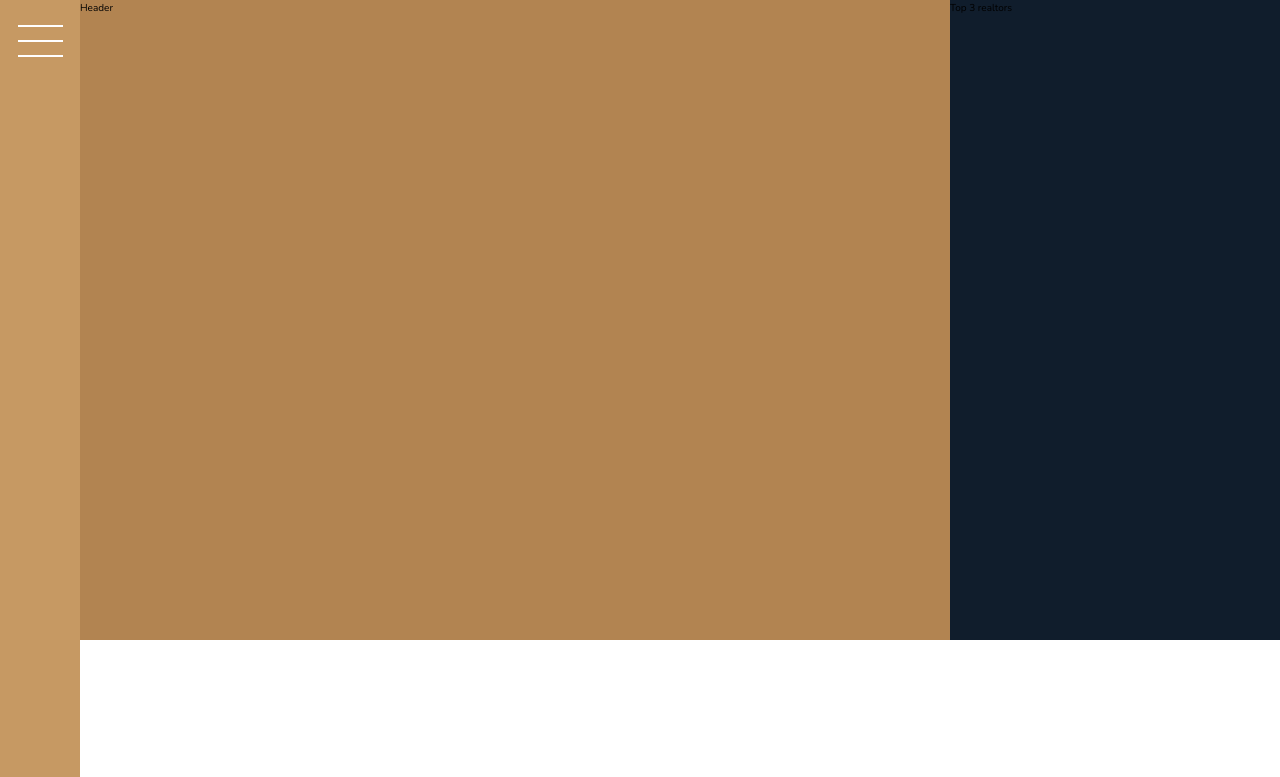
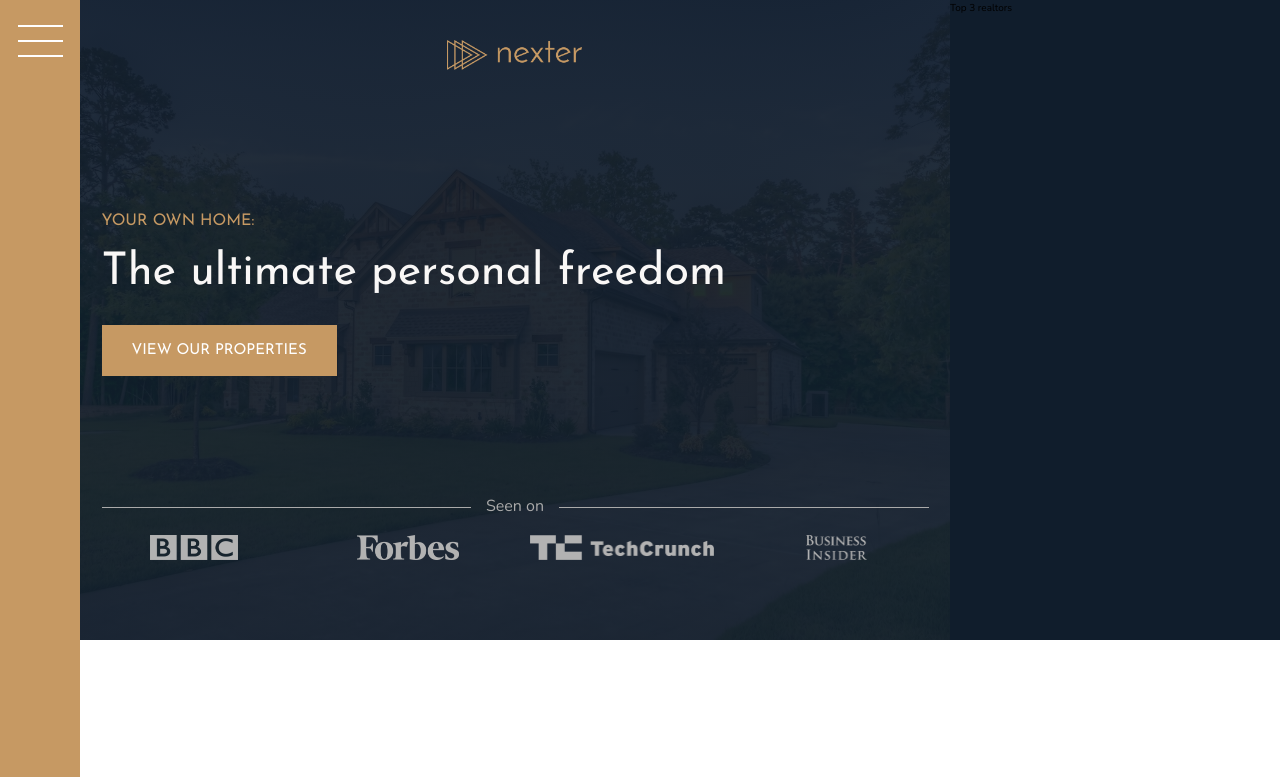
Before and after one commit to MarcinSoczowka/nexter, a website: page index.html in a window 1280 px wide. Shown: the top 777 px of the page. Drawn offline with nearby package versions, Linux system fonts and the light colour scheme.

Commit message:
Added header

```diff
--- a/index.html
+++ b/index.html
@@ -17,7 +17,19 @@
   <body class="container">
     <div class="sidebar"><button class="nav-btn"></button></div>
 
-    <div class="header">Header</div>
+    <div class="header">
+      <img src="img/logo.png" alt="Nexter logo" class="header__logo" />
+      <h3 class="heading-3">Your own home:</h3>
+      <h1 class="heading-1">The ultimate personal freedom</h1>
+      <button class="btn header__btn">View our properties</button>
+      <div class="header__seenon-text">Seen on</div>
+      <div class="header__seenon-logos">
+        <img src="img/logo-bbc.png" alt="Seen on logo bbc" />
+        <img src="img/logo-forbes.png" alt="Seen on logo forbes" />
+        <img src="img/logo-techcrunch.png" alt="Seen on logo techcrunch" />
+        <img src="img/logo-bi.png" alt="Seen on logo business insider" />
+      </div>
+    </div>
 
     <div class="realtors">Top 3 realtors</div>
 
--- a/sass/_header.scss
+++ b/sass/_header.scss
@@ -1,4 +1,60 @@
 .header {
-  background-color: $color-primary-dark;
+  background-color: $color-grey-dark-1;
   grid-column: full-start / col-end 6;
+  background-image: linear-gradient(
+      rgba($color-secondary, 0.93),
+      rgba($color-secondary, 0.93)
+    ),
+    url(../img/hero.jpeg);
+  background-size: cover;
+  background-position: center;
+  padding: 8rem;
+  padding-top: 4rem;
+
+  display: grid;
+  grid-template-rows: 1fr min-content 6rem 1fr;
+  grid-template-columns: max-content;
+  grid-row-gap: 1.5rem;
+  justify-content: center;
+
+  &__logo {
+    height: 3rem;
+    justify-self: center;
+  }
+
+  &__btn {
+    align-self: start;
+    justify-self: start;
+  }
+
+  &__seenon-text {
+    display: grid;
+    grid-template-columns: 1fr max-content 1fr;
+    grid-column-gap: 1.5rem;
+
+    align-items: center;
+
+    font-size: 1.6rem;
+    color: $color-grey-light-2;
+
+    &::before,
+    &::after {
+      content: "";
+      height: 1px;
+      display: block;
+      background-color: currentColor;
+    }
+  }
+
+  &__seenon-logos {
+    display: grid;
+    grid-template-columns: repeat(4, 1fr);
+    grid-column-gap: 3rem;
+    justify-items: center;
+
+    img {
+      height: 2.5rem;
+      filter: brightness(70%);
+    }
+  }
 }
--- a/sass/_typography.scss
+++ b/sass/_typography.scss
@@ -8,6 +8,10 @@
 
 .heading-1 {
   @extend %heading;
+
+  font-size: 4.5rem;
+  color: $color-grey-light-1;
+  line-height: 1;
 }
 
 .heading-2 {
```
Also changed, not shown: css/style.css.
